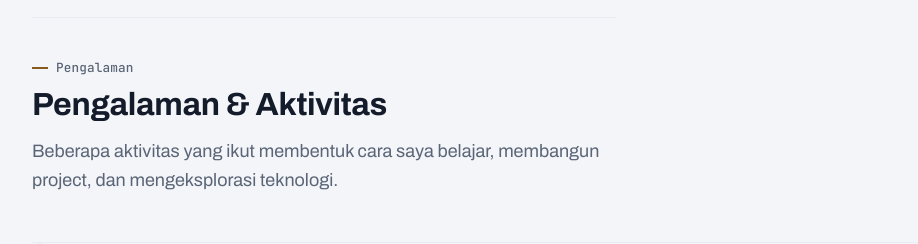
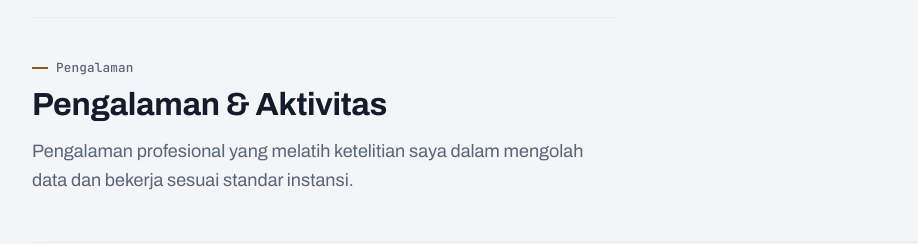
Before and after one commit to destadrns/Portofolio-Desta, a React (Vite) app: page / in a window 1280 px wide. Shown: the part 6380-6624 px from the top of the page, without its empty margins (8-926 px from the left). Built offline with nearby package versions, Linux system fonts and the light colour scheme.

Commit message:
copy: update experience section intro

```diff
--- a/src/data/ui.ts
+++ b/src/data/ui.ts
@@ -26,8 +26,8 @@ export const sections: SectionHead[] = [
     label: { id: 'Pengalaman', en: 'Experience' },
     title: { id: 'Pengalaman & Aktivitas', en: 'Experience & Activities' },
     purpose: {
-      id: 'Beberapa aktivitas yang ikut membentuk cara saya belajar, membangun project, dan mengeksplorasi teknologi.',
-      en: 'Activities that have shaped how I learn, build projects, and explore technology.',
+      id: 'Pengalaman profesional yang melatih ketelitian saya dalam mengolah data dan bekerja sesuai standar instansi.',
+      en: 'Professional experience that sharpened my accuracy in handling data and working to institutional standards.',
     },
   },
   {
```
